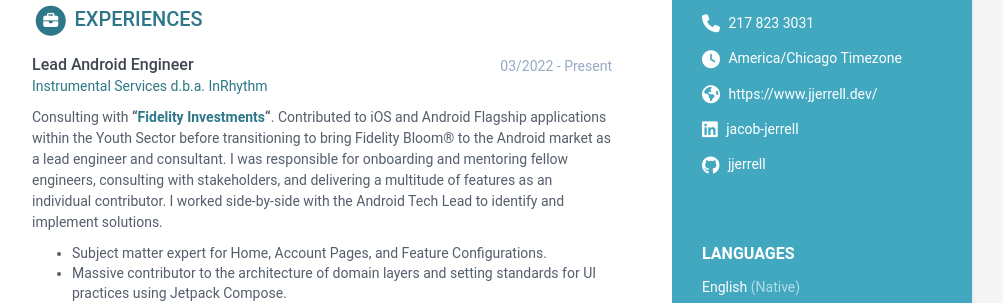
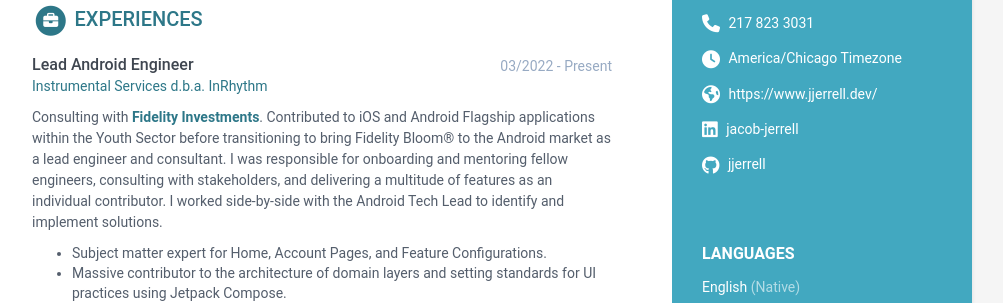
Before and after one commit to jjerrell/web-blog-dev, a Jekyll site: the page built from index.html, in a window 1280 px wide. Shown: the part 320-623 px from the top of the page, without its empty margins (168-1171 px from the left). Built offline with Jekyll 4.4.1, drawn with Linux system fonts in a browser that asks for light colours.

Commit message:
Remove extraneous double quotes

```diff
--- a/_data/data.yml
+++ b/_data/data.yml
@@ -102,7 +102,7 @@ experiences:
         time: 03/2022 - Present
         company: "[Instrumental Services d.b.a. InRhythm](https://inrhythm.com)"
         details: |
-          Consulting with **"[Fidelity Investments](https://www.fidelity.com)"**. Contributed to iOS and
+          Consulting with **[Fidelity Investments](https://www.fidelity.com)**. Contributed to iOS and
           Android Flagship applications within the Youth Sector before
           transitioning to bring Fidelity Bloom® to the Android market as
           a lead engineer and consultant. I was responsible for onboarding
```
